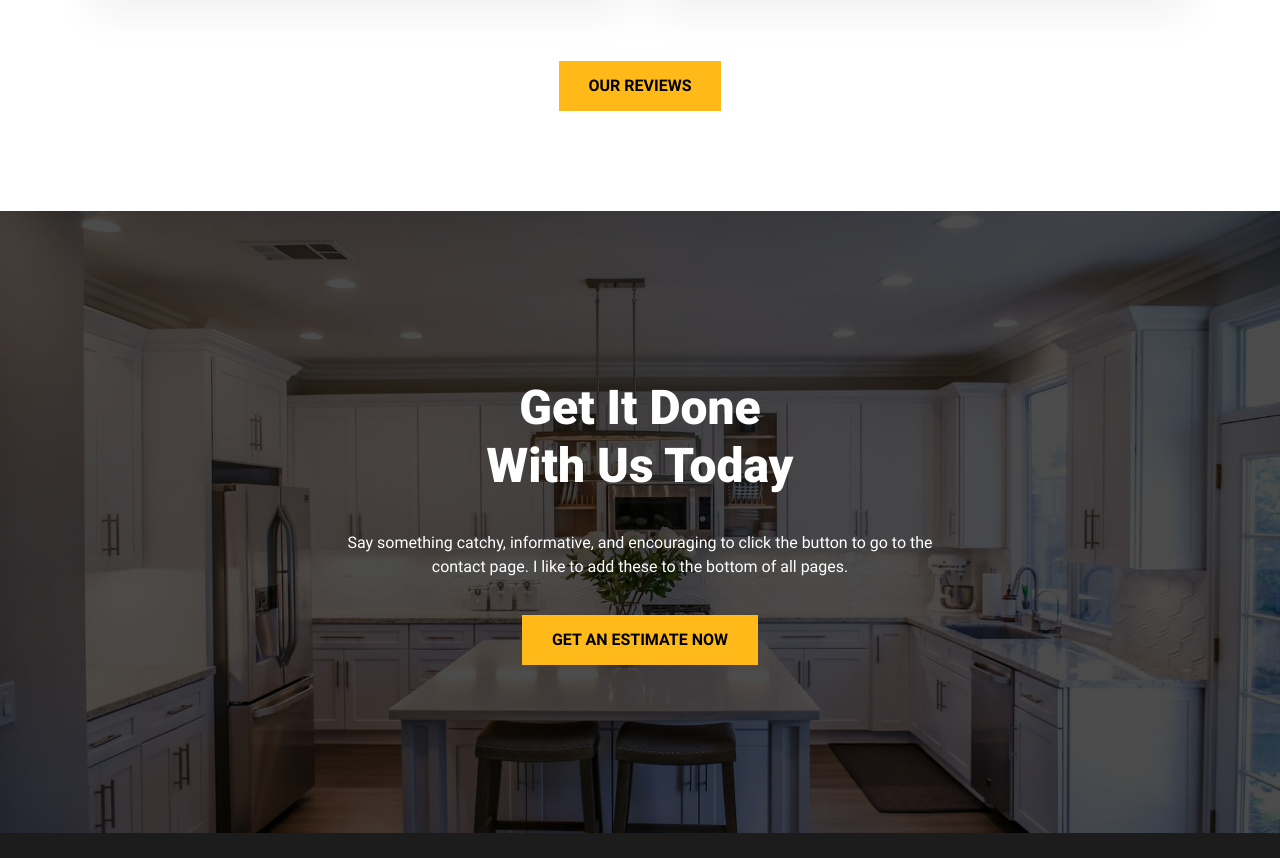
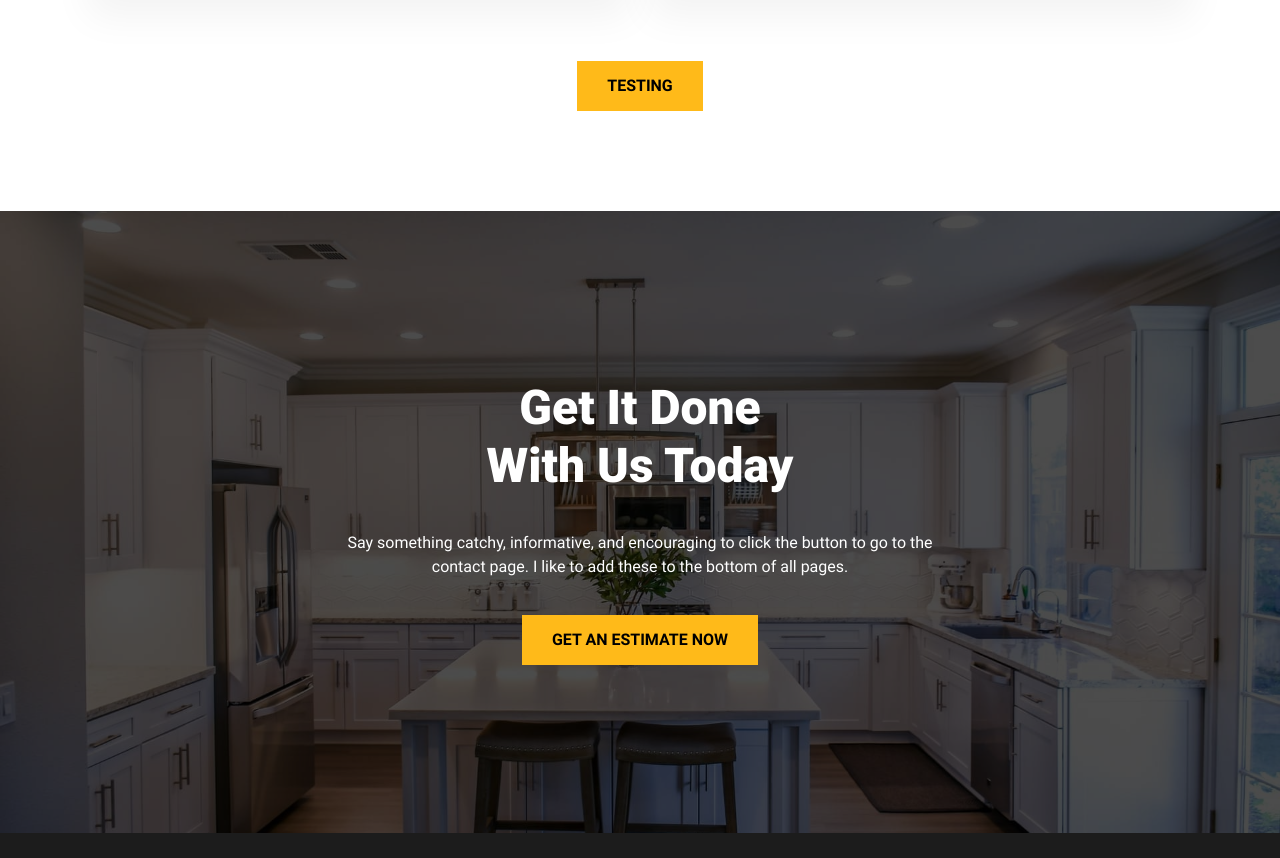
Before and after one commit to mb2335/ApnoshTest, an Eleventy site: page src/index.html in a window 1280 px wide. Shown: the part 5792-6650 px from the top of the page. Built offline with nearby package versions, Linux system fonts and the light colour scheme; Eleventy itself is replaced by a stand-in of ours; files that its build step writes are made by us from their sources.

Commit message:
Update index.html

```diff
--- a/src/index.html
+++ b/src/index.html
@@ -380,7 +380,7 @@
                     height="16"/>
                 </li>
             </ul>
-            <a aria-label="read more reviews" href="/reviews" class="cs-button-solid">Our Reviews</a>
+            <a aria-label="read more reviews" href="/reviews" class="cs-button-solid">Testing</a>
         </div>
     </section>
 
```
